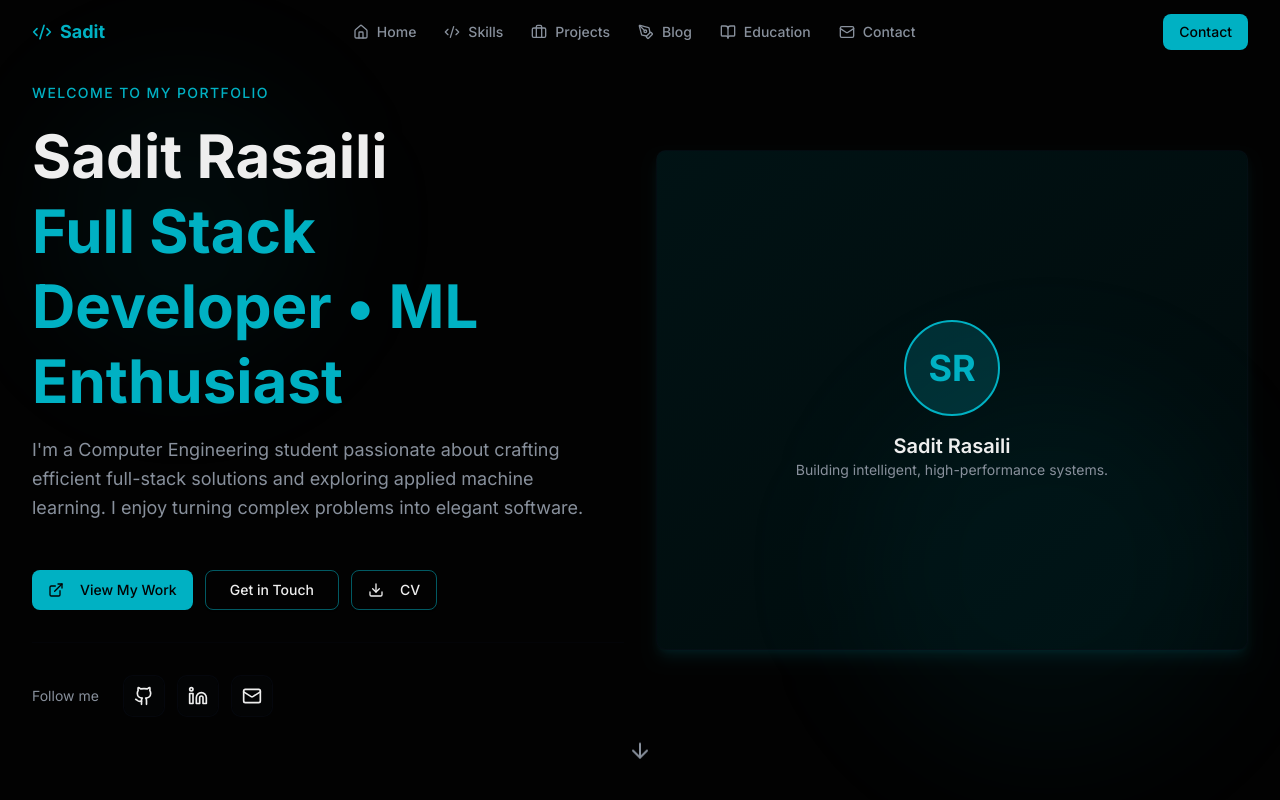
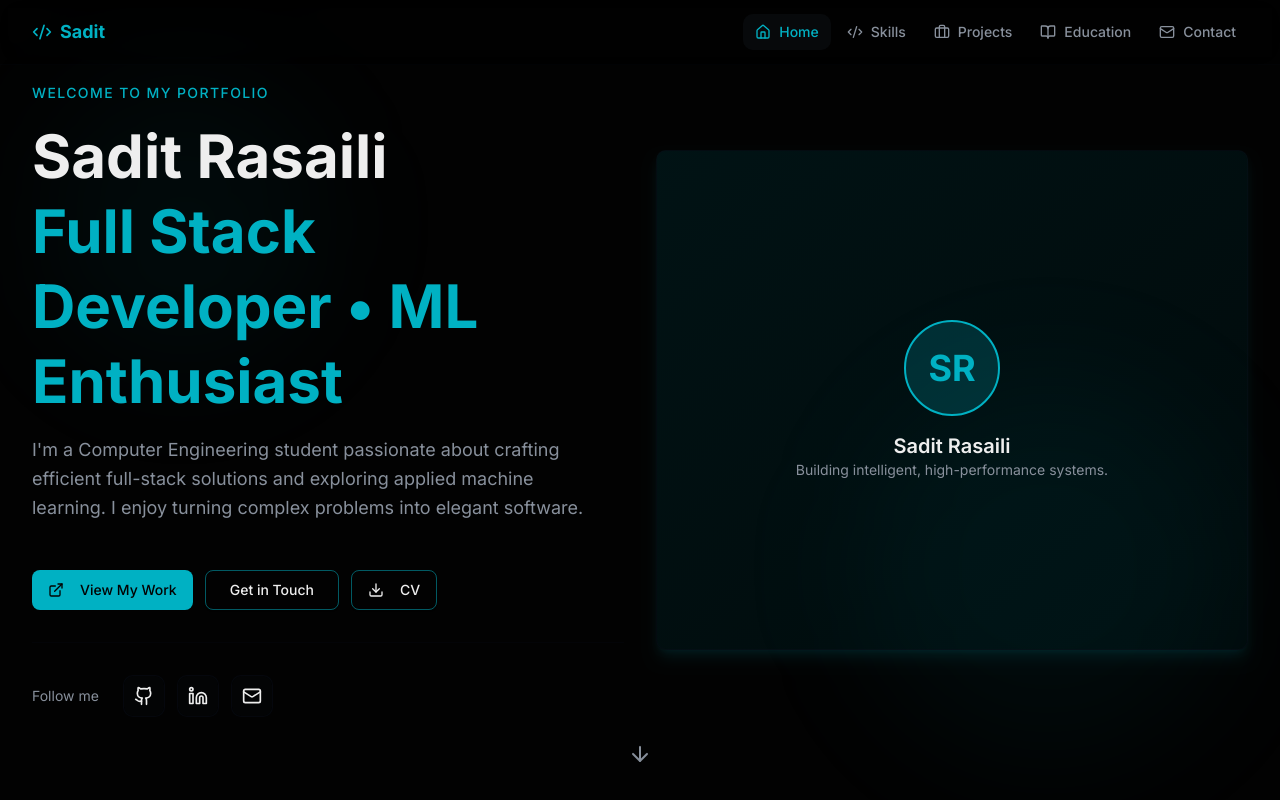
Before and after one commit to Rasaili-rain/protfolio, a Next.js app: page / in a window 1280 px wide. Shown: the top 800 px of the page. Built offline with nearby package versions, Linux system fonts and the light colour scheme.

Commit message:
no hover effect

```diff
--- a/app/page.tsx
+++ b/app/page.tsx
@@ -2,7 +2,7 @@ import Hero from "@/components/hero";
 import Skills from "@/components/skills";
 import Projects from "@/components/projects";
 import Education from "@/components/education";
-import Blog from "@/components/blog";
+// import Blog from "@/components/blog";
 import Contact from "@/components/contact";
 import Certifications from "@/components/certifications";
 
@@ -14,7 +14,7 @@ export default function Home() {
       <Projects />
       <Education />
       <Certifications />
-      <Blog />
+      {/* <Blog /> */}
       <Contact />
     </>
   );
--- a/components/navigation.tsx
+++ b/components/navigation.tsx
@@ -2,57 +2,67 @@
 
 import type React from "react";
 import { useState, useEffect } from "react";
-import { Menu, X, Home, Code2, Briefcase, BookOpen, Mail, PenTool } from "lucide-react";
-import { Button } from "@/components/ui/button";
+import { Menu, X, Code2, Briefcase, BookOpen, Mail, Home } from "lucide-react";
 
 interface NavLink {
   name: string;
   href: string;
   icon: React.ReactNode;
 }
+
 const navIconMap: Record<string, React.ReactNode> = {
+  Home : <Home className="w-4 h-4"/>,
   Skills: <Code2 className="w-4 h-4" />,
   Projects: <Briefcase className="w-4 h-4" />,
-  Blog: <PenTool className="w-4 h-4" />,
   Education: <BookOpen className="w-4 h-4" />,
   Contact: <Mail className="w-4 h-4" />,
+  // Blog: <PenTool className="w-4 h-4" />,
 };
 
 export default function Navigation() {
   const navLinks: NavLink[] = [
-    { name: "Home", href: "#home", icon: <Home className="w-4 h-4" /> },
+    { name: "Home", href: "#home", icon: navIconMap["Home"] },
     { name: "Skills", href: "#skills", icon: navIconMap["Skills"] },
     { name: "Projects", href: "#projects", icon: navIconMap["Projects"] },
-    { name: "Blog", href: "#blog", icon: navIconMap["Blog"] },
     { name: "Education", href: "#education", icon: navIconMap["Education"] },
     { name: "Contact", href: "#contact", icon: navIconMap["Contact"] },
+    // { name: "Blog", href: "#blog", icon: navIconMap["Blog"] },
   ];
 
   const [isOpen, setIsOpen] = useState(false);
-  const [isScrolled, setIsScrolled] = useState(false);
+  const [activeSection, setActiveSection] = useState<string>("skills");
 
   useEffect(() => {
-    const handleScroll = () => {
-      setIsScrolled(window.scrollY > 50);
-    };
+    const observer = new IntersectionObserver(
+      (entries) => {
+        entries.forEach((entry) => {
+          if (entry.isIntersecting) {
+            setActiveSection(entry.target.id);
+          }
+        });
+      },
+      { threshold: 0.4 }
+    );
 
-    window.addEventListener("scroll", handleScroll);
-    return () => window.removeEventListener("scroll", handleScroll);
+    navLinks.forEach((link) => {
+      const section = document.querySelector(link.href);
+      if (section) observer.observe(section);
+    });
+
+    return () => observer.disconnect();
   }, []);
 
   const handleNavClick = (href: string) => {
     setIsOpen(false);
-    const element = document.querySelector(href);
-    if (element) {
-      element.scrollIntoView({ behavior: "smooth" });
-    }
+    const el = document.querySelector(href);
+    if (el) el.scrollIntoView({ behavior: "smooth" });
   };
 
   return (
-    <nav className={`fixed top-0 w-full z-50 transition-all duration-300 ${isScrolled ? "bg-background/80 backdrop-blur-md border-b border-border/50" : "bg-transparent"}`}>
+    <nav className="fixed top-0 w-full z-50 bg-background/10 backdrop-blur-md border-b border-border/20 transition-all duration-300">
       <div className="container mx-auto px-4 sm:px-6 lg:px-8">
         <div className="flex items-center justify-between h-16">
-          <a href="#" className="flex items-center gap-2 font-bold text-lg text-accent hover:opacity-80 transition-opacity">
+          <a href="#" className="flex items-center gap-2 font-bold text-lg text-accent">
             <Code2 className="w-5 h-5" />
             Sadit
           </a>
@@ -62,21 +72,19 @@ export default function Navigation() {
               <button
                 key={link.name}
                 onClick={() => handleNavClick(link.href)}
-                className="px-3 py-2 text-sm font-medium text-muted-foreground hover:text-accent hover:bg-muted/50 rounded-lg transition-all duration-200 flex items-center gap-2 cursor-pointer group"
+                className={`px-3 py-2 text-sm font-medium rounded-lg transition-all flex items-center gap-2 cursor-pointer group
+                  ${activeSection === link.href.replace("#", "")
+                    ? "text-accent bg-muted/50"
+                    : "text-muted-foreground hover:text-accent hover:bg-muted/30"
+                  }`}
               >
-                <span className="group-hover:text-accent transition-colors">{link.icon}</span>
+                <span>{link.icon}</span>
                 {link.name}
               </button>
             ))}
           </div>
 
-          <div className="hidden md:block">
-            <Button onClick={() => handleNavClick("#contact")} className="bg-accent hover:bg-accent/90 text-background font-medium cursor-pointer btn-hover-safe">
-              Contact
-            </Button>
-          </div>
-
-          <button onClick={() => setIsOpen(!isOpen)} className="md:hidden p-2 hover:bg-muted rounded-lg transition-colors cursor-pointer" aria-label="Toggle menu">
+          <button onClick={() => setIsOpen(!isOpen)} className="md:hidden p-2 hover:bg-muted rounded-lg">
             {isOpen ? <X className="w-6 h-6" /> : <Menu className="w-6 h-6" />}
           </button>
         </div>
@@ -87,17 +95,16 @@ export default function Navigation() {
               <button
                 key={link.name}
                 onClick={() => handleNavClick(link.href)}
-                className="block w-full text-left px-4 py-2 text-sm font-medium text-muted-foreground hover:text-accent hover:bg-muted rounded-lg transition-colors flex items-center gap-2 cursor-pointer"
+                className={`block w-full px-4 py-2 text-left text-sm font-medium rounded-lg flex items-center gap-2
+                  ${activeSection === link.href.replace("#", "")
+                    ? "text-accent bg-muted/50"
+                    : "text-muted-foreground hover:text-accent hover:bg-muted"
+                  }`}
               >
                 {link.icon}
                 {link.name}
               </button>
             ))}
-            <div className="pt-2">
-              <Button onClick={() => handleNavClick("#contact")} className="w-full bg-accent hover:bg-accent/90 text-background cursor-pointer">
-                Contact
-              </Button>
-            </div>
           </div>
         )}
       </div>
```
Also changed, not shown: 2 other files (tests, documents, lock files or other folders).
